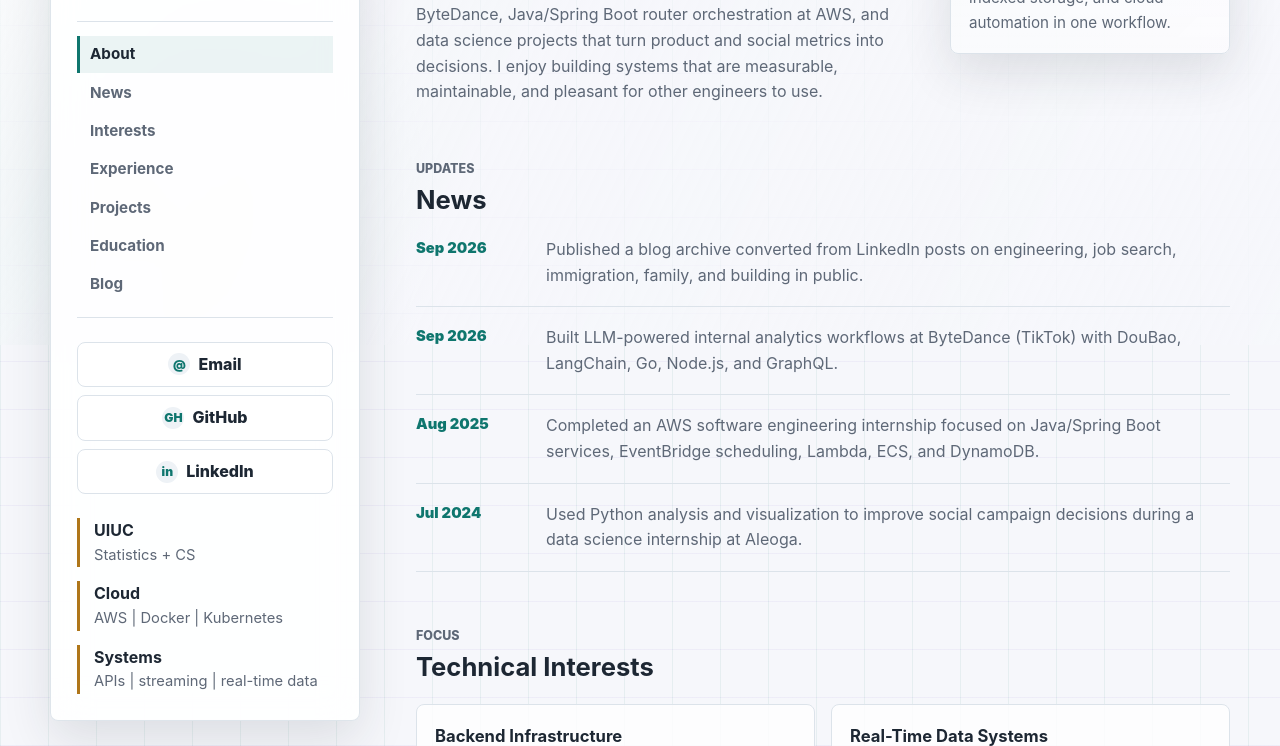
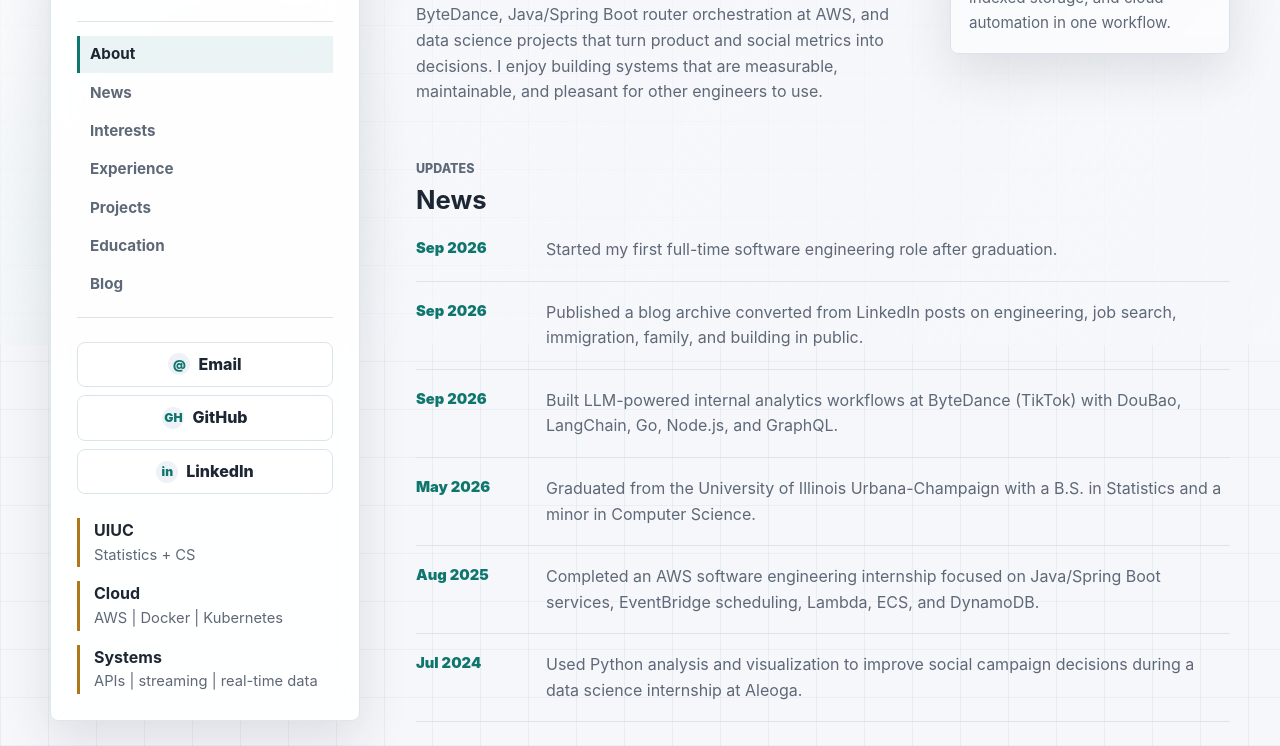
Before and after one commit to JiajunWang23/uiucwangjiajun.com, a plain HTML site: page index.html in a window 1280 px wide. Shown: the part 455-1201 px from the top of the page. Drawn offline with Linux system fonts and the light colour scheme; no server answers.

Commit message:
Update news timeline

```diff
--- a/index.html
+++ b/index.html
@@ -124,11 +124,19 @@
           <ul class="news-list">
             <li>
               <time datetime="2026-09">Sep 2026</time>
+              <span>Started my first full-time software engineering role after graduation.</span>
+            </li>
+            <li>
+              <time datetime="2026-09">Sep 2026</time>
               <span>Published a blog archive converted from LinkedIn posts on engineering, job search, immigration, family, and building in public.</span>
             </li>
             <li>
               <time datetime="2026-09">Sep 2026</time>
               <span>Built LLM-powered internal analytics workflows at ByteDance (TikTok) with DouBao, LangChain, Go, Node.js, and GraphQL.</span>
+            </li>
+            <li>
+              <time datetime="2026-05">May 2026</time>
+              <span>Graduated from the University of Illinois Urbana-Champaign with a B.S. in Statistics and a minor in Computer Science.</span>
             </li>
             <li>
               <time datetime="2025-08">Aug 2025</time>
```
